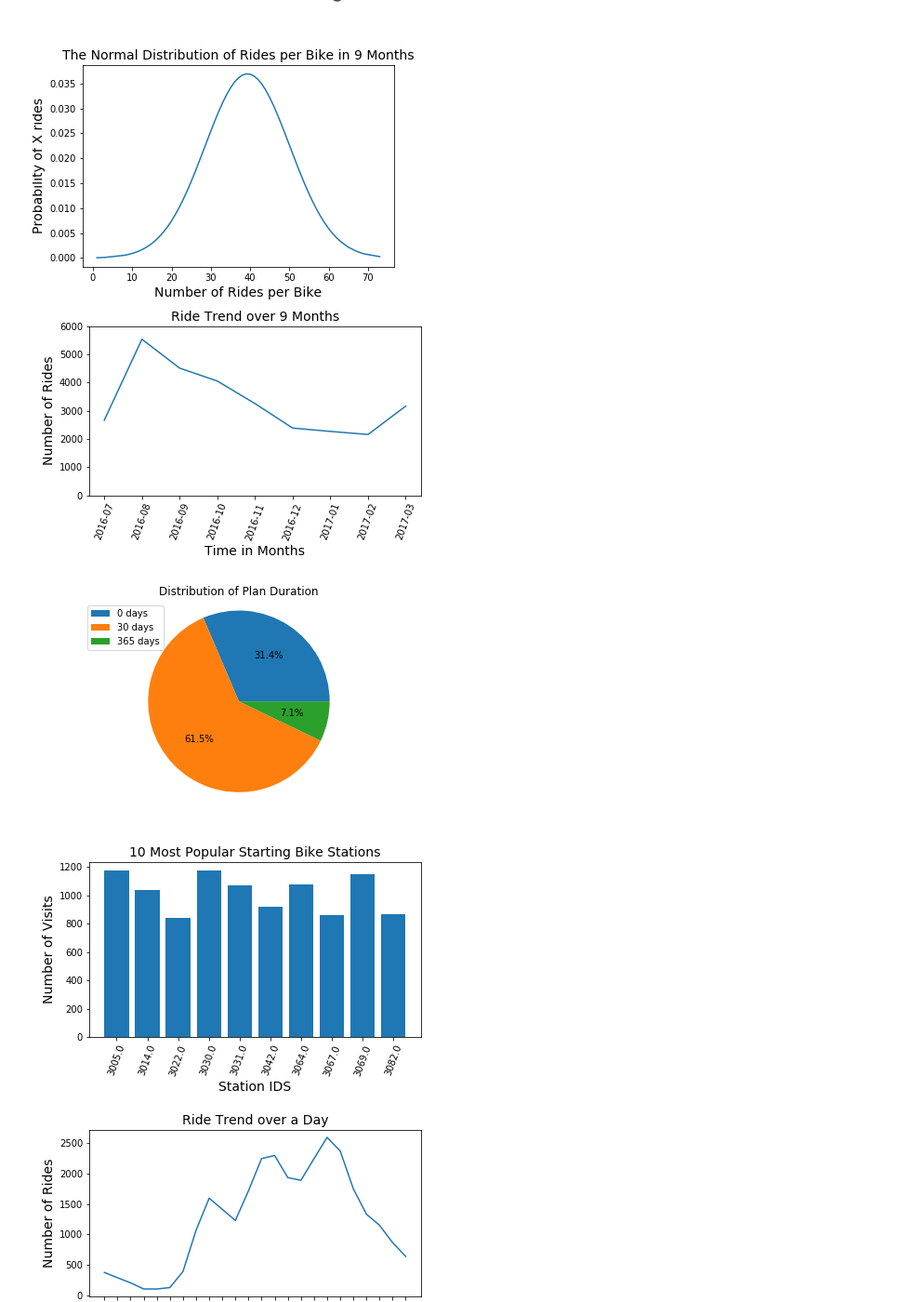
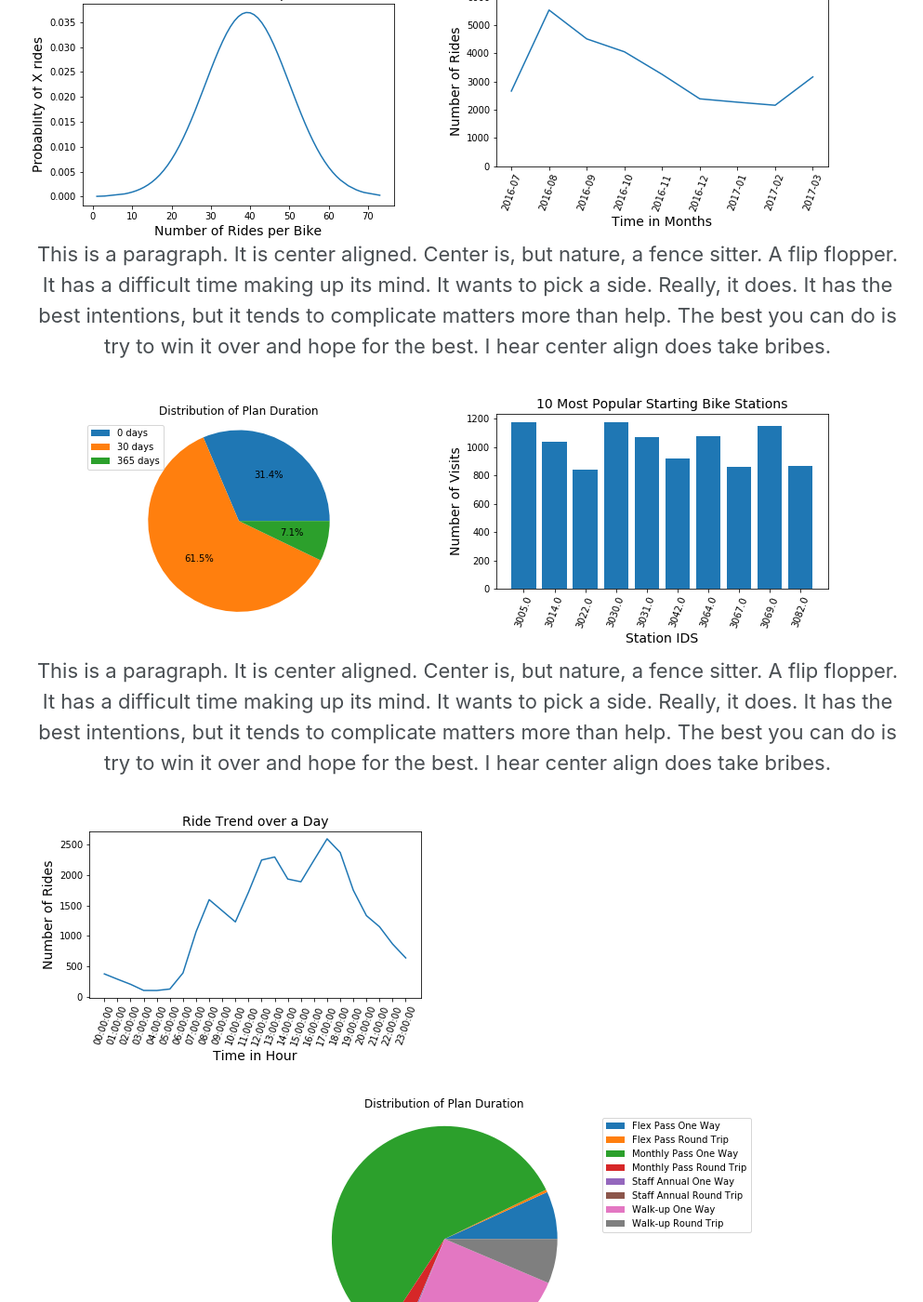
Before and after one commit to kwch3693/Capital-One_Bike_Sharing, a Jekyll site: the page built from index.html, in a window 1280 px wide and 1400 px high, scrolled down 1485 px. Shown: the whole window at 93% size, without its empty margins (287-1280 px from the left). Built offline with Jekyll 4.4.1, drawn with Linux system fonts in a browser that asks for light colours; cached includes are drawn as plain includes; nearby versions of some CDN libraries; the list of posts is cut into pages by our own code.

Commit message:
more changes

```diff
--- a/_config.yml
+++ b/_config.yml
@@ -283,6 +283,7 @@ defaults:
       type: pages
     values:
       layout: splash
+      classes: wide
       header:
         image:  /assets/images/jack-finnigan-unsplash.jpg
 
--- a/index.html
+++ b/index.html
@@ -9,7 +9,15 @@ author_profile: false
 </p>
 <img src="assets\images\fig1.png">
 <img src="assets\images\fig2.png">
+<p style="text-align: center;">
+        This is a paragraph. It is center aligned. Center is, but nature, a fence sitter. A flip flopper. It has a difficult time making up its mind. It wants to pick a side. Really, it does. It has the best intentions, but it tends to complicate matters more than help. The best you can do is try to win it over and hope for the best. I hear center align does take bribes.
+</p>
+
 <img src="assets\images\fig3.png">
 <img src="assets\images\fig4.png">
+<p style="text-align: center;">
+        This is a paragraph. It is center aligned. Center is, but nature, a fence sitter. A flip flopper. It has a difficult time making up its mind. It wants to pick a side. Really, it does. It has the best intentions, but it tends to complicate matters more than help. The best you can do is try to win it over and hope for the best. I hear center align does take bribes.
+</p>
+
 <img src="assets\images\fig5.png">
 <img src="assets\images\fig6.png">
```
